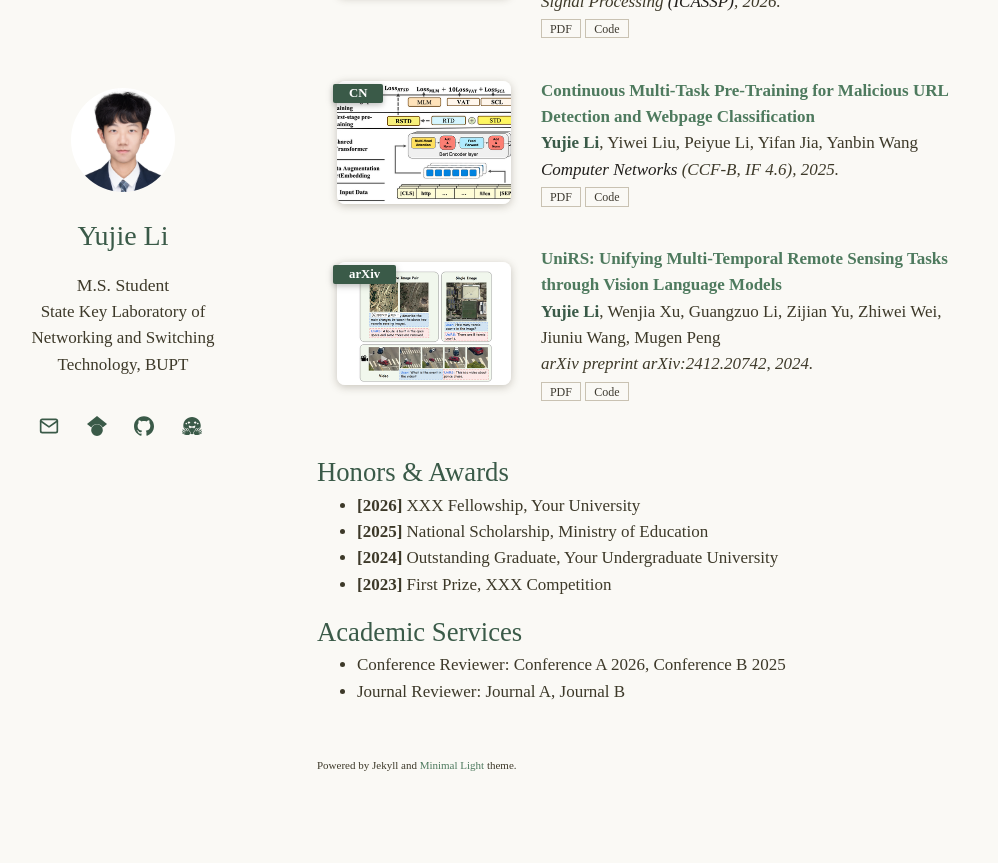
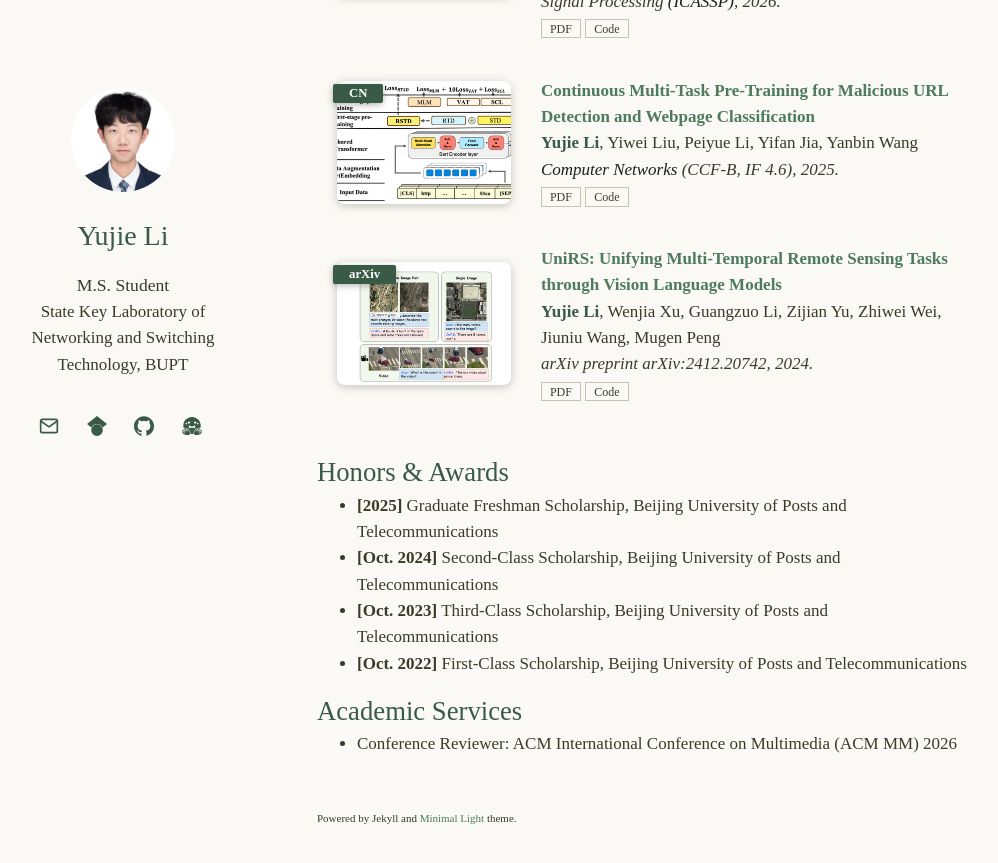
Before and after one commit to Davidup1/Davidup1.github.io, a Jekyll site: the page built from index.md, in a window 1280 px wide and 900 px high, scrolled down 1516 px. Shown: the top 863 px of the window, without its empty margins (153-1151 px from the left). Built offline with Jekyll 4.4.1, drawn with Linux system fonts in a browser that asks for light colours; some of the changed text lies outside the part shown.

Commit message:
Fill in Honors & Awards and Academic Services; cheer emoji on M.S. news
Co-Authored-By: Claude Fable 5 <noreply@anthropic.com>

```diff
--- a/_includes/awards.md
+++ b/_includes/awards.md
@@ -1,9 +1,8 @@
 <h2 id="awards" style="margin: 2px 0px -15px;">Honors & Awards</h2>
 
-<!-- TODO: 替换为你的获奖情况 -->
 <ul style="margin: 20px 0 20px;">
-  <li><b>[2026]</b> XXX Fellowship, Your University</li>
-  <li><b>[2025]</b> National Scholarship, Ministry of Education</li>
-  <li><b>[2024]</b> Outstanding Graduate, Your Undergraduate University</li>
-  <li><b>[2023]</b> First Prize, XXX Competition</li>
+  <li><b>[2025]</b> Graduate Freshman Scholarship, Beijing University of Posts and Telecommunications</li>
+  <li><b>[Oct. 2024]</b> Second-Class Scholarship, Beijing University of Posts and Telecommunications</li>
+  <li><b>[Oct. 2023]</b> Third-Class Scholarship, Beijing University of Posts and Telecommunications</li>
+  <li><b>[Oct. 2022]</b> First-Class Scholarship, Beijing University of Posts and Telecommunications</li>
 </ul>
--- a/_includes/services.md
+++ b/_includes/services.md
@@ -1,7 +1,5 @@
 <h2 id="services" style="margin: 2px 0px -15px;">Academic Services</h2>
 
-<!-- TODO: 替换为你的学术服务(审稿、组织等);没有可整段删除,并从 index.md 移除对应 include -->
 <ul style="margin: 20px 0 20px;">
-  <li>Conference Reviewer: Conference A 2026, Conference B 2025</li>
-  <li>Journal Reviewer: Journal A, Journal B</li>
+  <li>Conference Reviewer: ACM International Conference on Multimedia (ACM MM) 2026</li>
 </ul>
--- a/index.md
+++ b/index.md
@@ -18,7 +18,7 @@ My research focuses on intelligent interpretation of remote sensing imagery and
 - **[Jul. 2026]** Our paper <em>[GeoChrono](./papers/geochrono/)</em> on long-term temporal understanding in remote sensing is accepted to ACM MM 2026. 🎉
 - **[Apr. 2026]** Our paper <em>[Graph-RHO](https://arxiv.org/abs/2604.10073)</em> on flexible job-shop scheduling is accepted to IJCNN 2026. 🎉
 - **[Sep. 2025]** Our paper <em>[BTCChat](https://ieeexplore.ieee.org/abstract/document/11463503)</em> on bi-temporal change captioning is accepted to ICASSP 2026. 🎉
-- **[Sep. 2025]** I started my M.S. at the State Key Laboratory of Networking and Switching Technology, BUPT.
+- **[Sep. 2025]** I started my M.S. at the State Key Laboratory of Networking and Switching Technology, BUPT. 💪
 - **[Jul. 2025]** Our paper on [malicious URL detection](https://www.sciencedirect.com/science/article/abs/pii/S1389128625004803) is published in <em>Computer Networks</em>. 🎉
 - **[Jun. 2025]** I received my B.E. degree from BUPT. 🎓
 - **[Dec. 2024]** We release <em>[UniRS](https://arxiv.org/abs/2412.20742)</em>, a vision-language model unifying multi-temporal remote sensing tasks, on arXiv.
```
